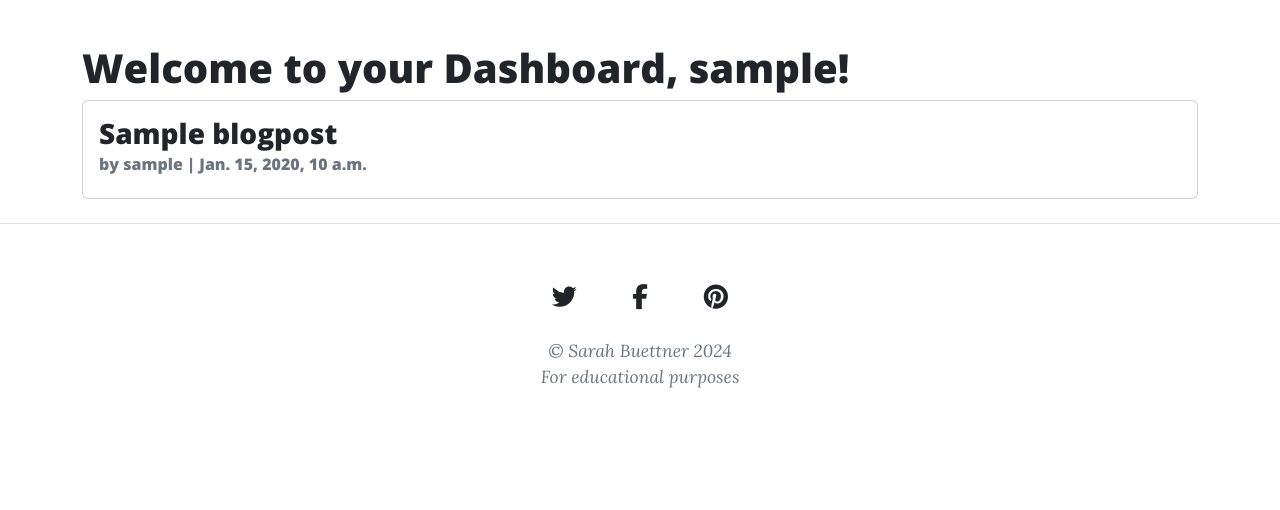
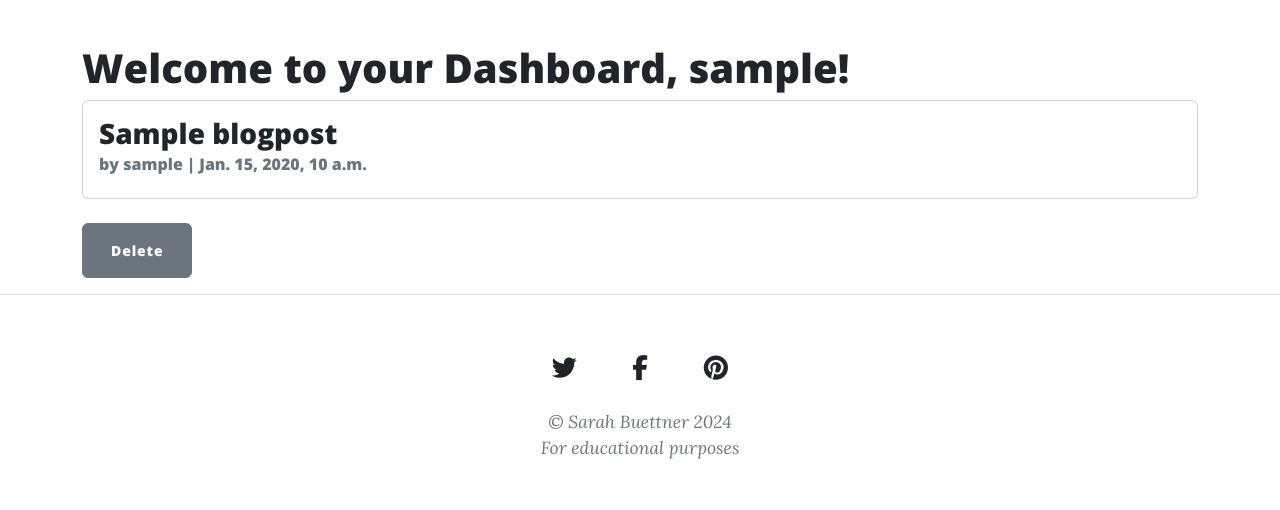
Before and after one commit to Sarah-Bue/knit-space, a Django app: page /dashboard/ in a window 1280 px wide. Shown: the part 655-1165 px from the top of the page. Before the commit the page ends 1043 px from the top, so only its background shows below. Run offline with Django 4.2, Linux system fonts and the light colour scheme; a user stored in the database is signed in; tables that the repository leaves empty hold one stand-in row (values such as "Sample post"); some libraries are stand-ins or nearby versions.

Commit message:
feat: add delete function to posts saved to dashboard

```diff
--- a/dashboard/templates/dashboard/dashboard.html
+++ b/dashboard/templates/dashboard/dashboard.html
@@ -32,6 +32,14 @@
                         <h6 class="card-subtitle mb-2 text-muted">by {{ saved_post.post.author }} | {{ saved_post.post.created_on }}</h6>
                     </div>
                 </div>
+            </a>
+            <!-- Delete post from dashboard -->
+            <form action="{% url 'delete_saved_post' post_id=saved_post.post.id %}" method="post" style="display:inline;">
+                {% csrf_token %}
+                <button type="submit" class="btn btn-secondary mb-3">
+                    Delete
+                </button>
+            </form>
             <!-- Alternative text if no saved posts available -->
             {% empty %}
                 <p>No saved posts yet. Start saving your favorite blog posts!</p>
--- a/dashboard/urls.py
+++ b/dashboard/urls.py
@@ -5,6 +5,8 @@ from . import views
 # Define URL patterns for Dashboard application
 
 urlpatterns = [
+    # URL for deleting posts from dashboard
+    path('delete/<int:post_id>/', views.delete_saved_post, name='delete_saved_post'),
     # URL for user dashboard
     path('', views.user_dashboard, name='user_dashboard'),
 ]
--- a/dashboard/views.py
+++ b/dashboard/views.py
@@ -1,5 +1,5 @@
 # Imports
-from django.shortcuts import render, redirect
+from django.shortcuts import render, redirect, get_object_or_404
 from django.contrib.auth.decorators import login_required
 from blog.models import SavedPost
 
@@ -17,3 +17,15 @@ def user_dashboard(request):
         'dashboard/dashboard.html',
         {'saved_posts': saved_posts}
     )
+
+"""
+Display
+"""
+@login_required
+def delete_saved_post(request, post_id):
+    # Retrieve all saved posts for active user
+    saved_post = get_object_or_404(SavedPost, user=request.user, post_id=post_id)
+    # Delete saved post
+    saved_post.delete()
+    # Redirect back to dashboard
+    return redirect('user_dashboard')
```
